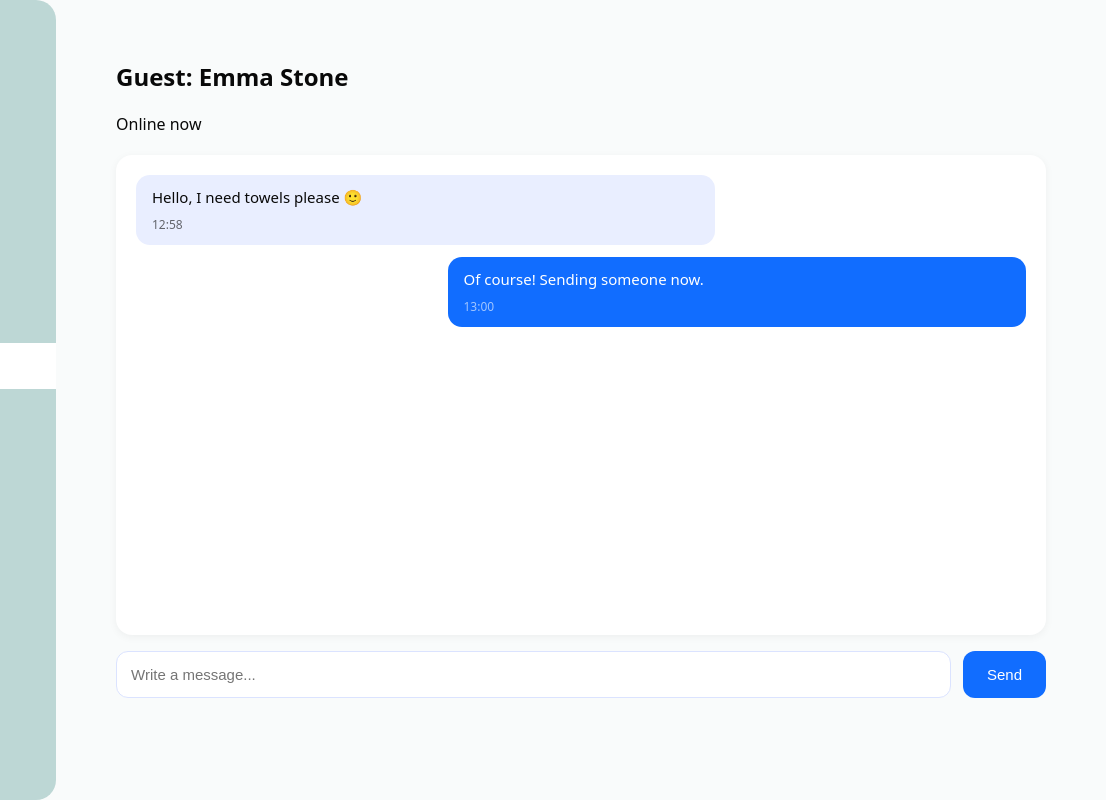
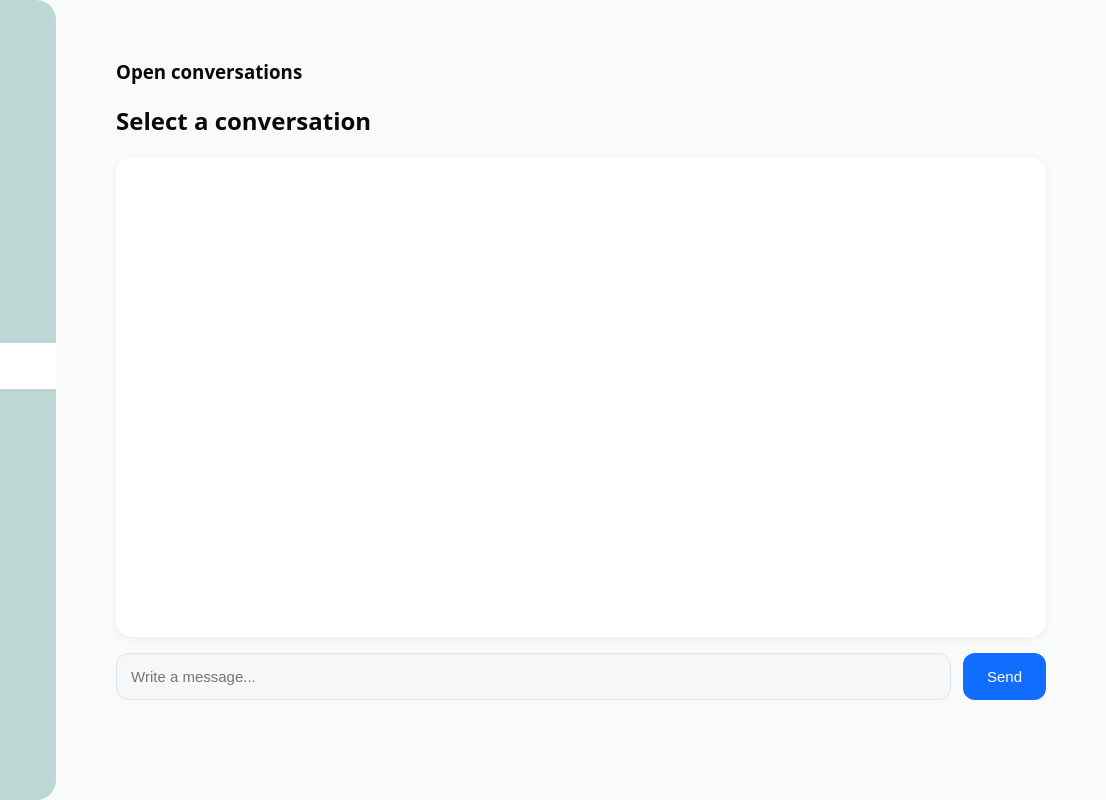
Before and after one commit to omerokach/smart_hotel, a plain HTML site: page back_office/messages.html in a window 1280 px wide. Shown: the full height of the page, 174-1280 px from the left. Drawn offline with Linux system fonts and the light colour scheme; files that its build step writes are made by us from their sources; a web font is replaced by a local one.

Commit message:
Add files via upload

```diff
--- a/back_office/messages.html
+++ b/back_office/messages.html
@@ -5,10 +5,8 @@
   <meta name="viewport" content="width=device-width, initial-scale=1" />
   <title>MILEY · messages</title>
 
-  <!-- Font -->
   <link href="https://fonts.googleapis.com/css2?family=Wix+Madefor+Text:wght@400;500;600;700&display=swap" rel="stylesheet">
 
-  <!-- CSS -->
   <link rel="stylesheet" href="css/global.css">
   <link rel="stylesheet" href="css/messages.css">
 </head>
@@ -53,34 +51,29 @@
     <main class="content">
       <div class="dashboard-wrapper">
 
-        <!-- messages Header -->
-        <header class="messages-header">
-          <div>
-            <h2 id="messages-client-name">Guest: Emma Stone</h2>
-            <p class="sub" id="messages-status">Online now</p>
-          </div>
-        </header>
+        <!-- LEFT PANEL: Conversations -->
+        <div class="conversations-panel" id="conversations-panel">
+          <h3 class="panel-title">Open conversations</h3>
+          <div id="conversations-list" class="conversations-list"></div>
+        </div>
 
-        <!-- messages Container -->
-        <div class="messages-box" id="messages-box">
+        <!-- RIGHT PANEL: Chat -->
+        <div class="chat-panel">
 
-          <!-- Example messages -->
-          <div class="msg msg-client">
-            <p>Hello, I need towels please 🙂</p>
-            <span>12:58</span>
+          <header class="messages-header">
+            <div>
+              <h2 id="messages-client-name">Select a conversation</h2>
+              <p class="sub" id="messages-status"> </p>
+            </div>
+          </header>
+
+          <div class="messages-box" id="messages-box"></div>
+
+          <div class="messages-input">
+            <input type="text" id="messages-input" placeholder="Write a message..." disabled />
+            <button id="send-btn" disabled>Send</button>
           </div>
 
-          <div class="msg msg-staff">
-            <p>Of course! Sending someone now.</p>
-            <span>13:00</span>
-          </div>
-
-        </div>
-
-        <!-- Input -->
-        <div class="messages-input">
-          <input type="text" id="messages-input" placeholder="Write a message..." />
-          <button id="send-btn">Send</button>
         </div>
 
       </div>
@@ -90,6 +83,6 @@
 
 </section>
 
-<script src="messages.js"></script>
+<script src="js/messages.js"></script>
 </body>
 </html>
```
